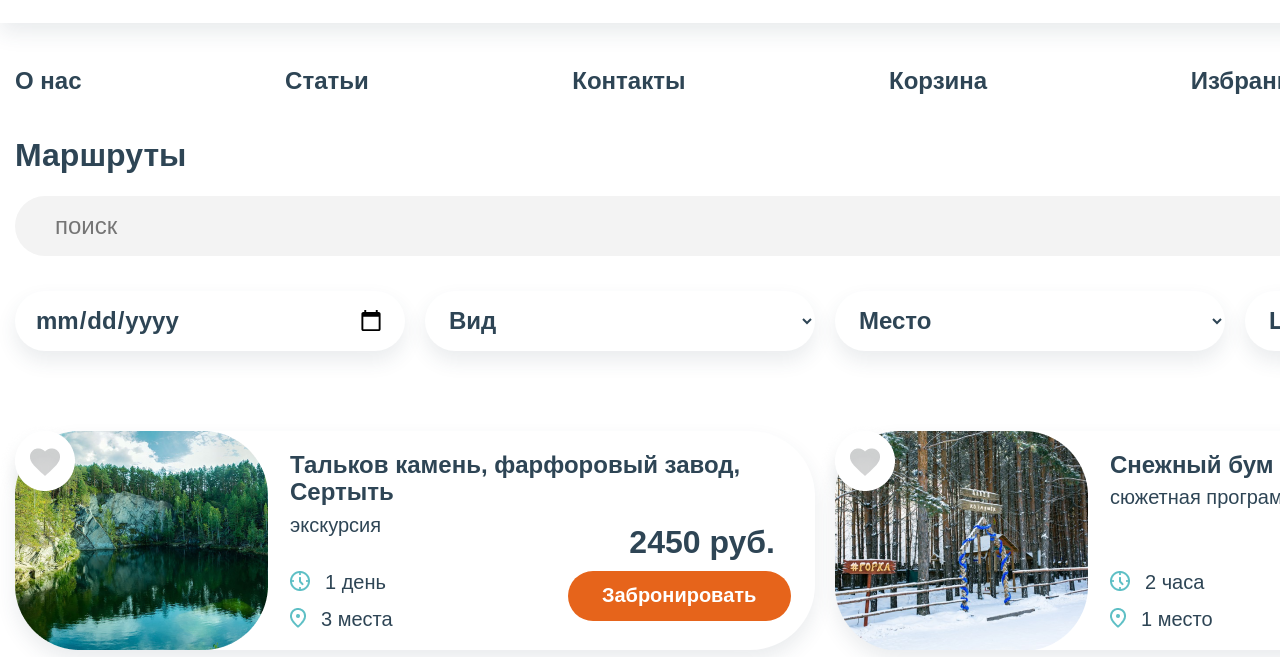
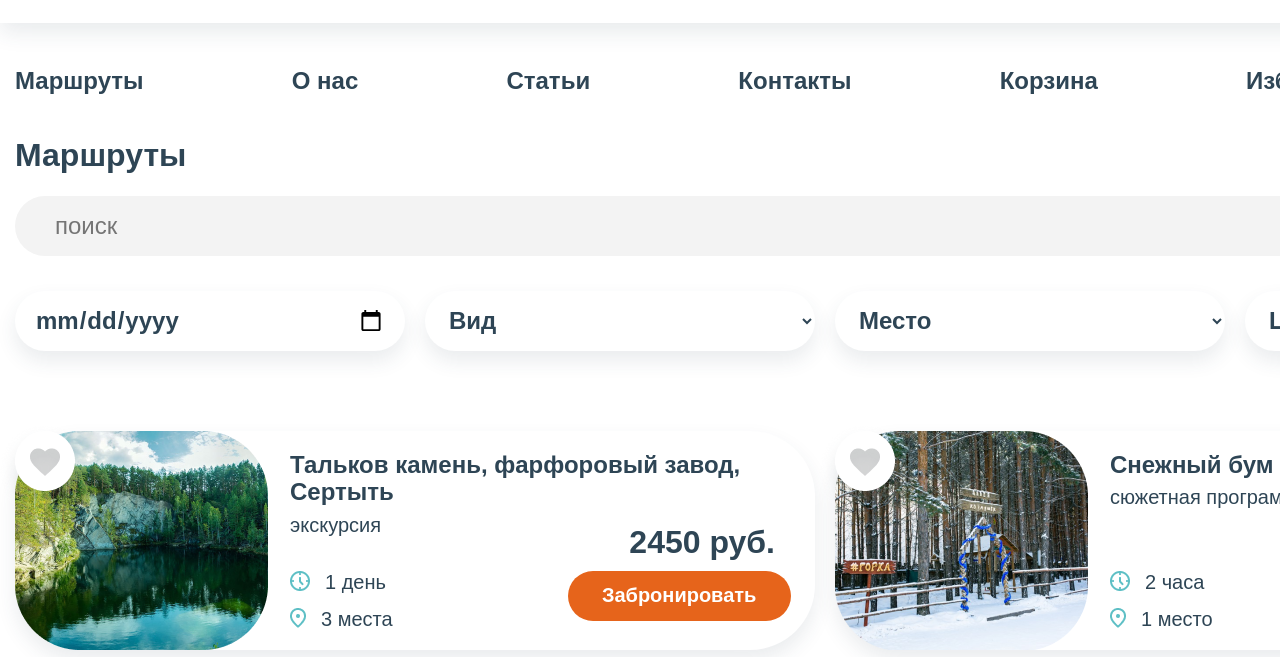
Before and after one commit to Ubsilver/krugosvetka.github.io, a plain HTML site: page index.html in a window 1280 px wide. Shown: the part 99-756 px from the top of the page. Drawn offline with Linux system fonts and the light colour scheme.

Commit message:
Update index.html

```diff
--- a/index.html
+++ b/index.html
@@ -25,7 +25,7 @@
             </div>
             <div class="nav-bar container">
                 <ul class="nav-el list-reset flex">
-
+                    <li><a href="/index.html">Маршруты</a></li>
                     <li><a href="#">О нас</a></li>
                     <li><a href="#">Статьи</a></li>
                     <li><a href="#">Контакты</a></li>
```
